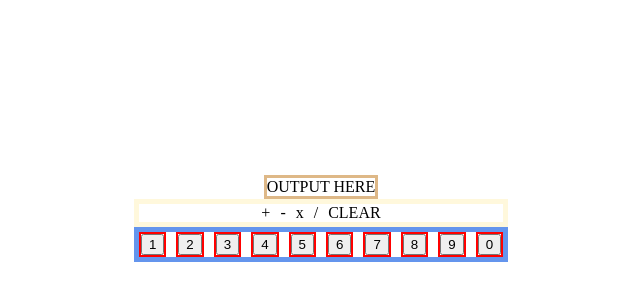
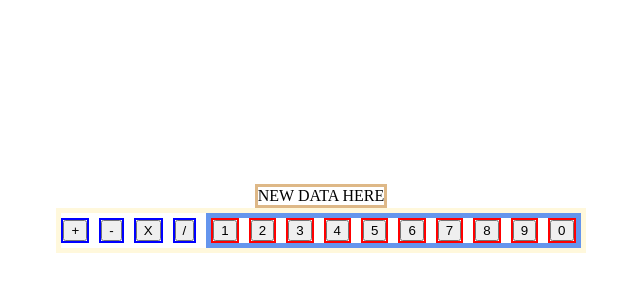
Before and after one commit to Coreypdumais/odin-calculator, a plain HTML site: page index.html in a window 1280 px wide. Shown: the part 190-490 px from the top of the page, without its empty margins (319-959 px from the left). Drawn offline with Linux system fonts and the light colour scheme.

Commit message:
added buttons for functions.

```diff
--- a/index.html
+++ b/index.html
@@ -16,18 +16,27 @@
 
         <div container>
             <div id="body">
+
+
                 <div id="display">
                     OUTPUT HERE
                 </div>
+
+
                 <div id="buttons">
                     <div id="functions">
-                        <div class="functions"> + </div>
-                        <div class="functions"> - </div>
-                        <div class="functions"> x </div>
-                        <div class="functions"> / </div>
-                        <div class="functions"> CLEAR </div>
-                    </div>
-
+                        <div class="functions">
+                            <button onclick="plus()"> + </button>
+                        </div>
+                        <div class="functions">
+                            <button onclick="minus()"> - </button>
+                        </div>
+                        <div class="functions">
+                            <button onclick="multiply()"> X </button>
+                        </div>
+                        <div class="functions">
+                            <button onclick="divide()"> / </button>
+                        </div>
 
 
                     <div id="integers">
@@ -51,7 +60,6 @@
                                     <button onclick="press9()"> 9 </button> </div>
                         <div class="numbers">
                                     <button onclick="press0()"> 0 </button> </div>
-
                     </div>
 
 
--- a/script.js
+++ b/script.js
@@ -1,3 +1,4 @@
+
     function press1() {
         console.log("1 pressed")
     }
@@ -35,3 +36,21 @@ function press0() {
         console.log("0 pressed")
 
     }
+
+    function plus() {
+        console.log("plus")
+    }
+
+    function minus() {
+        console.log("minus")
+    }
+
+    function multiply() {
+        console.log("multiply")
+    }
+
+    function divide() {
+        console.log("divide")
+    }
+
+    document.getElementById("display").innerHTML = "NEW DATA HERE";
--- a/style.css
+++ b/style.css
@@ -34,3 +34,7 @@
 .numbers {
   border: 2px solid red;
 }
+
+.functions {
+  border: 2px solid blue;
+}
```
Lines whose indentation alone changed are shown as unchanged.
